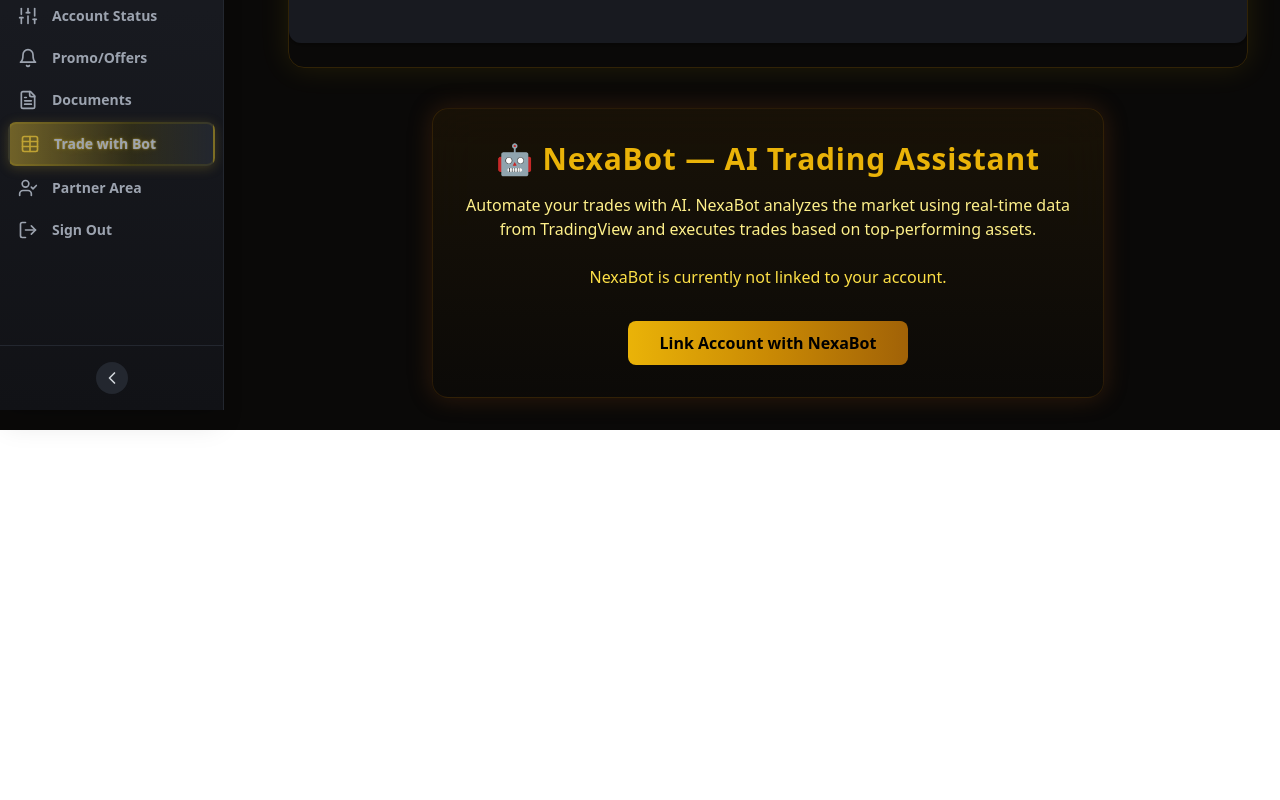
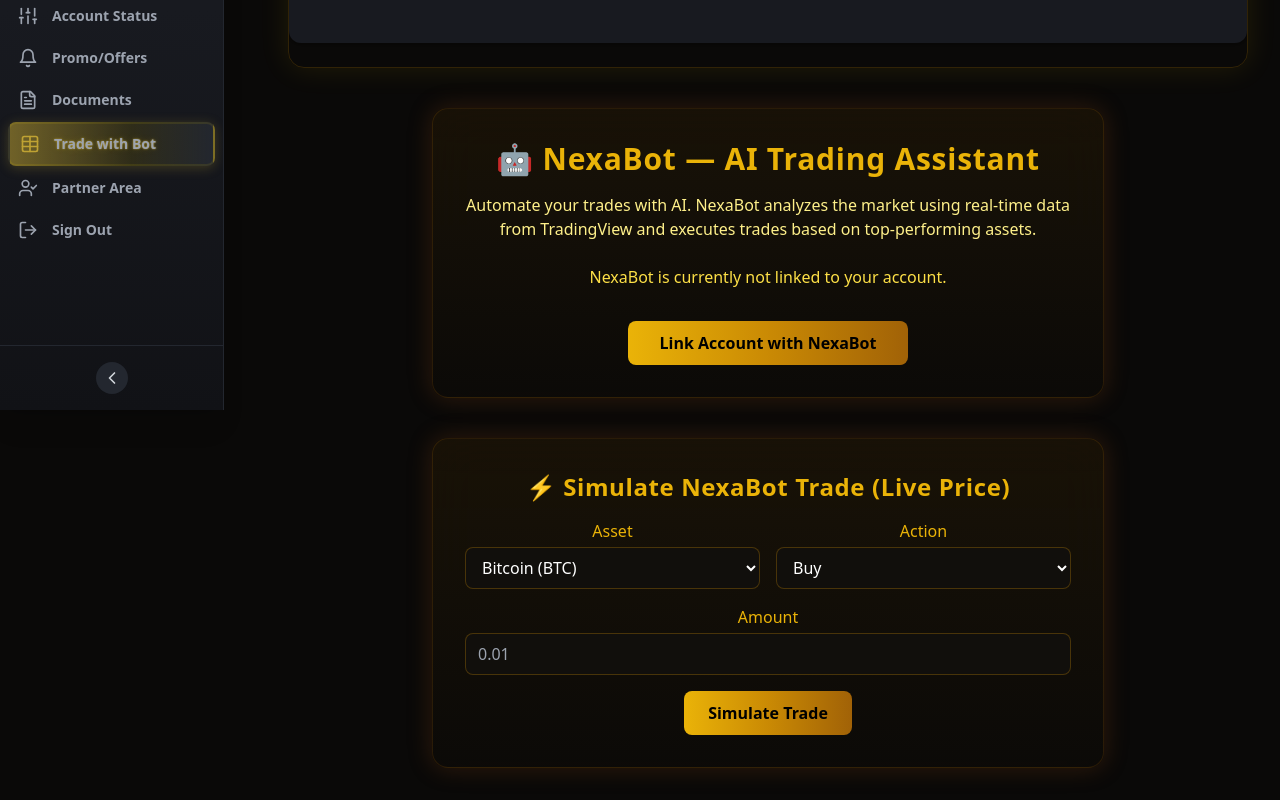
Before and after one commit to Expert-01/BrokerFx, a React (Vite) app: page /trading in a window 1280 px wide. Shown: the part 390-1190 px from the top of the page. Before the commit the page ends 820 px from the top, so only its background shows below. Built offline with nearby package versions, Linux system fonts and the light colour scheme.

Commit message:
Update Trading.jsx

```diff
--- a/src/components/dashboard/Trading.jsx
+++ b/src/components/dashboard/Trading.jsx
@@ -10,6 +10,12 @@
   const [loading, setLoading] = useState(false);
   const token = localStorage.getItem("token");
   const [message, setMessage] = useState("");
+
+  // Simulation states
+  const [simulateAsset, setSimulateAsset] = useState("bitcoin");
+  const [simulateAction, setSimulateAction] = useState("buy");
+  const [simulateAmount, setSimulateAmount] = useState("");
+  const [simulateMessage, setSimulateMessage] = useState("");
 
   // Assuming you store the user object in localStorage after login
   const user = JSON.parse(localStorage.getItem("user"));
@@ -53,6 +59,52 @@
       fetchBotStatus();
     } catch (err) {
       setMessage("❌ Failed to unlink NexaBot");
+    } finally {
+      setLoading(false);
+    }
+  };
+
+  // Fetch live price from CoinStats
+  const fetchLivePrice = async (coin) => {
+    try {
+      const res = await axios.get(`https://api.coinstats.app/public/v1/coins/${coin}?currency=USD`);
+      return res.data.coin.price;
+    } catch (err) {
+      console.error("Error fetching live price:", err);
+      return null;
+    }
+  };
+
+  // Simulate trade
+  const handleSimulateTrade = async () => {
+    if (!userId || !simulateAmount) return;
+    setLoading(true);
+    setSimulateMessage("");
+
+    try {
+      const price = await fetchLivePrice(simulateAsset);
+      if (!price) throw new Error("Failed to fetch price");
+
+      // Simple profit/loss mock logic
+      const profitLoss =
+        simulateAction === "buy"
+          ? price * 0.01 * parseFloat(simulateAmount)
+          : -price * 0.01 * parseFloat(simulateAmount);
+
+      await axios.post(`${API_URL}/api/trading-bot/simulate/${userId}`, {
+        asset: simulateAsset,
+        action: simulateAction,
+        amount: parseFloat(simulateAmount),
+        price,
+        profitLoss,
+      });
+
+      setSimulateMessage(`✅ Trade simulated at $${price.toFixed(2)} | P/L: $${profitLoss.toFixed(2)}`);
+      fetchBotStatus();
+      setSimulateAmount("");
+    } catch (err) {
+      console.error(err);
+      setSimulateMessage("❌ Failed to simulate trade.");
     } finally {
       setLoading(false);
     }
@@ -163,12 +215,63 @@
           )}
         </div>
 
-        {/* --- Original Trade Forms & Tables (Commented Out) --- */}
-        {/*
-        <div>
-          // all your original manual trade forms and tables go here (commented out)
+        {/* 🔹 Simulate Trade (Live Price from CoinStats) */}
+        <div className="bg-gradient-to-b from-[#1a1307]/90 to-[#0d0b08]/80 backdrop-blur-xl rounded-2xl p-8 shadow-[0_0_25px_rgba(139,69,19,0.3)] max-w-2xl mx-auto border border-yellow-700/20 text-center mt-10">
+          <h3 className="text-yellow-500 font-extrabold text-2xl mb-4 tracking-wide">
+            ⚡ Simulate NexaBot Trade (Live Price)
+          </h3>
+
+          <div className="grid md:grid-cols-2 gap-4 mb-4">
+            <div>
+              <label className="block text-yellow-500 mb-1">Asset</label>
+              <select
+                className="w-full rounded-lg px-3 py-2 bg-[#12100e]/90 border border-yellow-600/30 text-white"
+                value={simulateAsset}
+                onChange={(e) => setSimulateAsset(e.target.value)}
+              >
+                <option value="bitcoin">Bitcoin (BTC)</option>
+                <option value="ethereum">Ethereum (ETH)</option>
+                <option value="binance-coin">BNB</option>
+                <option value="ripple">XRP</option>
+              </select>
+            </div>
+
+            <div>
+              <label className="block text-yellow-500 mb-1">Action</label>
+              <select
+                className="w-full rounded-lg px-3 py-2 bg-[#12100e]/90 border border-yellow-600/30 text-white"
+                value={simulateAction}
+                onChange={(e) => setSimulateAction(e.target.value)}
+              >
+                <option value="buy">Buy</option>
+                <option value="sell">Sell</option>
+              </select>
+            </div>
+          </div>
+
+          <div>
+            <label className="block text-yellow-500 mb-1">Amount</label>
+            <input
+              type="number"
+              className="w-full rounded-lg px-3 py-2 bg-[#12100e]/90 border border-yellow-600/30 text-white"
+              value={simulateAmount}
+              onChange={(e) => setSimulateAmount(e.target.value)}
+              placeholder="0.01"
+            />
+          </div>
+
+          <button
+            onClick={handleSimulateTrade}
+            disabled={loading}
+            className="mt-4 bg-gradient-to-r from-yellow-500 via-yellow-600 to-yellow-700 text-black font-bold py-2.5 px-6 rounded-lg hover:brightness-110 transition"
+          >
+            {loading ? "Simulating..." : "Simulate Trade"}
+          </button>
+
+          {simulateMessage && (
+            <p className="mt-3 text-yellow-300 text-sm">{simulateMessage}</p>
+          )}
         </div>
-        */}
       </main>
     </div>
   );
```
